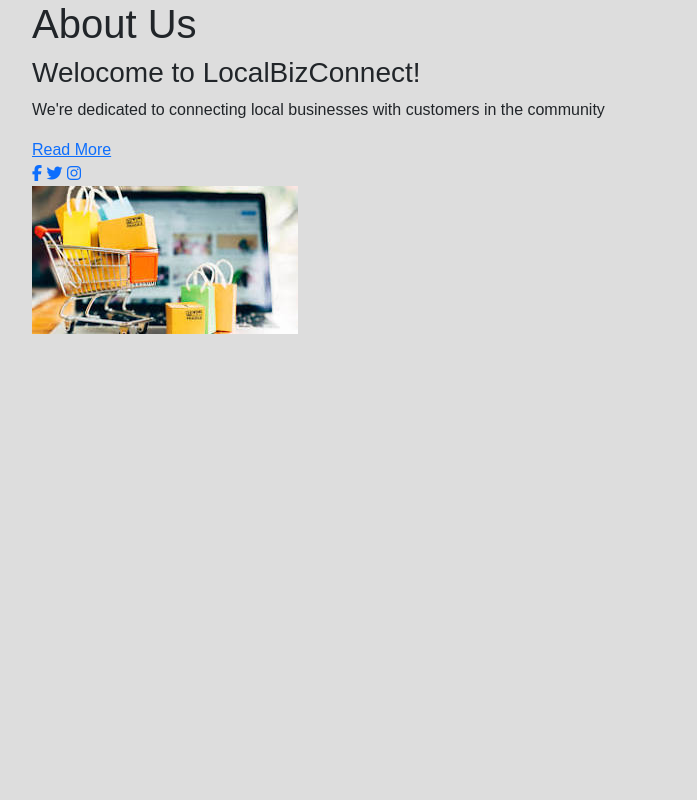
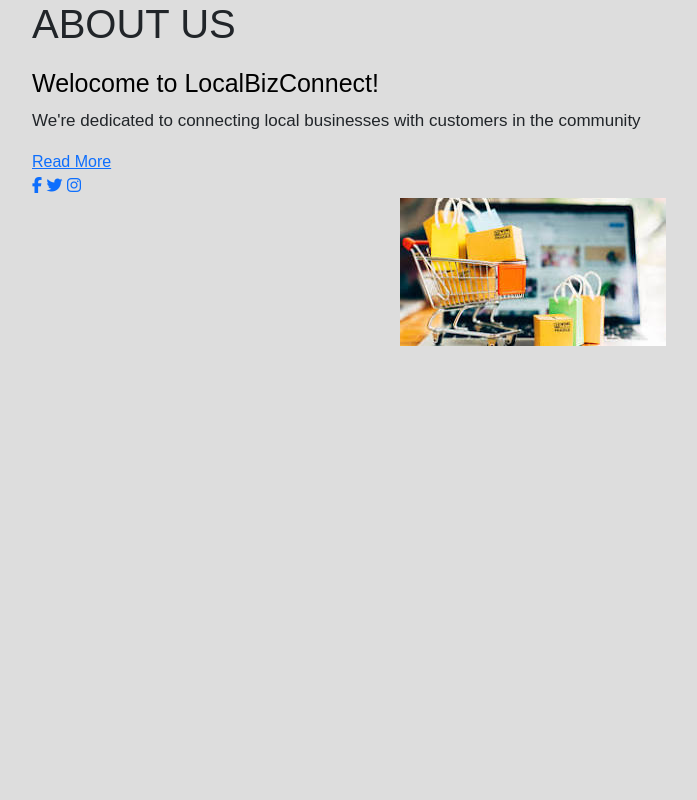
Before and after one commit to namutala/website, a Django app: template storefront/templates/storefront/about.html in a window 1280 px wide. Shown: the whole page, without its empty margins (50-747 px from the left). Run offline with Django 5.2, Linux system fonts and the light colour scheme; the template is opened without the code that fills it, so the values that code supplies are empty.

Commit message:
about us css

```diff
--- a/static/about.css
+++ b/static/about.css
@@ -16,3 +16,26 @@
     display: block;
     margin: auto;
 }
+.content-section{
+    float: left;
+    width: 55%;
+}
+.image-section{
+    float: right;
+    width: 40%;
+}
+.content-section .title{
+    text-transform: uppercase;
+    font-size: 28px;
+}
+.content-section .content h3{
+    margin-top: 20px;
+    color: black;
+    font-size: 25px;
+}
+.content-section .content p{
+    margin-top: 10px;
+    font-family: sans-serif;
+    font-size: 17px;
+    line-height: 1.5;
+}
```
